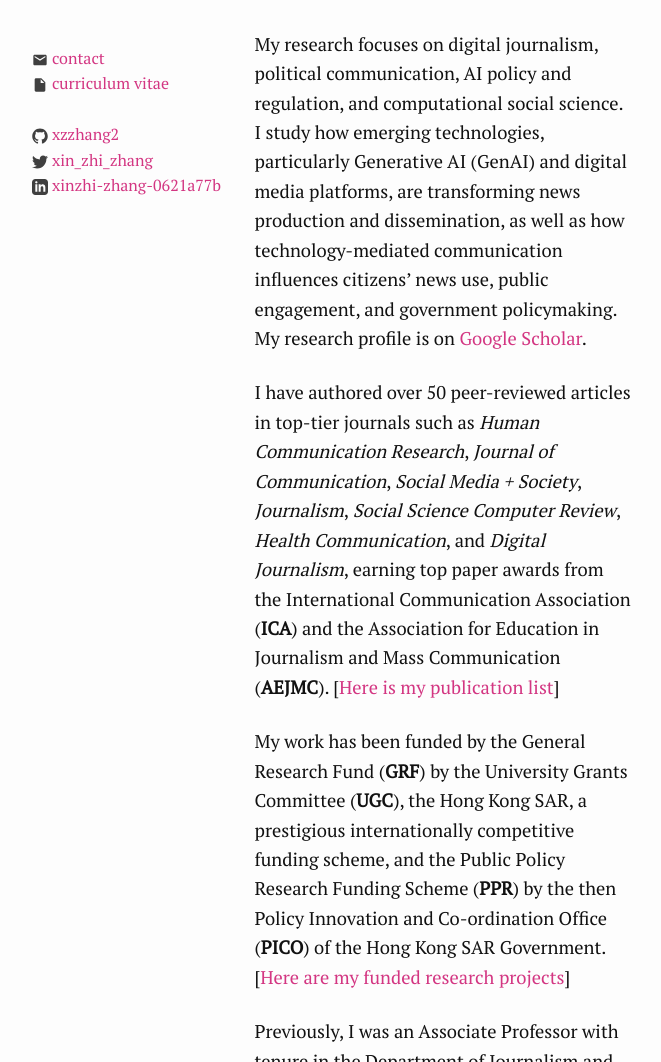
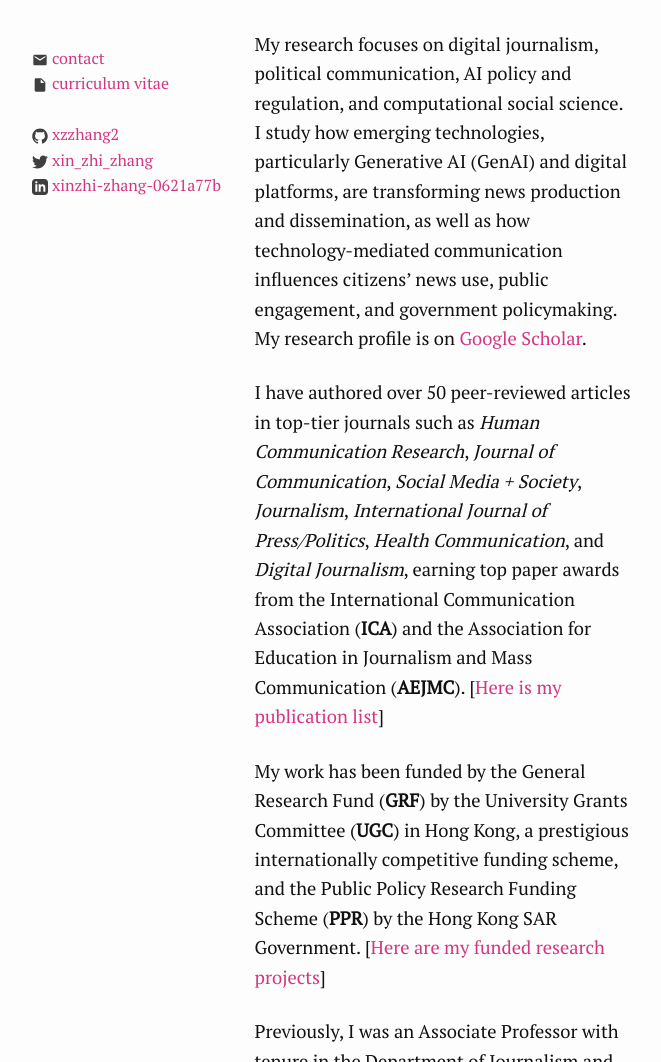
Before and after one commit to xzzhang2/xzzhang2.github.io, a Jekyll site: the page built from index.md, in a window 1280 px wide and 1400 px high, cut to the strip 338-1400 px from the top of the window. Shown: the whole strip, without its empty margins (308-969 px from the left). Built offline with Jekyll 4.4.1, drawn with Linux system fonts in a browser that asks for light colours; some of the changed text lies outside the part shown.

Commit message:
updating information

```diff
--- a/index.md
+++ b/index.md
@@ -9,16 +9,16 @@ seo:
 
 Welcome! I am Xinzhi Zhang, an Associate Professor with tenure in the [Department of Media and Communication](https://www.cityu.edu.hk/com/Profile.aspx?u=xzzhang2) (COM) at the [City University of Hong Kong](https://www.cityu.edu.hk/) (CityUHK).
 
-My research focuses on digital journalism, political communication, AI policy and regulation, and computational social science. I study how emerging technologies, particularly Generative AI (GenAI) and digital media platforms, are transforming news production and dissemination, as well as how technology-mediated communication influences citizens' news use, public engagement, and government policymaking. My research profile is on [Google Scholar](https://scholar.google.com.hk/citations?user=iOFeIDIAAAAJ).
+My research focuses on digital journalism, political communication, AI policy and regulation, and computational social science. I study how emerging technologies, particularly Generative AI (GenAI) and digital platforms, are transforming news production and dissemination, as well as how technology-mediated communication influences citizens' news use, public engagement, and government policymaking. My research profile is on [Google Scholar](https://scholar.google.com.hk/citations?user=iOFeIDIAAAAJ).
 
-I have authored over 50 peer-reviewed articles in top-tier journals such as *Human Communication Research*, *Journal of Communication*, *Social Media + Society*, *Journalism*, *Social Science Computer Review*, *Health Communication*, and *Digital Journalism*, earning top paper awards from the International Communication Association (**ICA**) and the Association for Education in Journalism and Mass Communication (**AEJMC**). [[Here is my publication list](https://xzzhang2.github.io/pages/pubs.html)]
+I have authored over 50 peer-reviewed articles in top-tier journals such as *Human Communication Research*, *Journal of Communication*, *Social Media + Society*, *Journalism*, *International Journal of Press/Politics*, *Health Communication*, and *Digital Journalism*, earning top paper awards from the International Communication Association (**ICA**) and the Association for Education in Journalism and Mass Communication (**AEJMC**). [[Here is my publication list](https://xzzhang2.github.io/pages/pubs.html)]
 
-My work has been funded by the General Research Fund (**GRF**) by the University Grants Committee (**UGC**), the Hong Kong SAR, a prestigious internationally competitive funding scheme, and the Public Policy Research Funding Scheme (**PPR**) by the then Policy Innovation and Co-ordination Office (**PICO**) of the Hong Kong SAR Government. [[Here are my funded research projects](https://xzzhang2.github.io/pages/projects.html)]
+My work has been funded by the General Research Fund (**GRF**) by the University Grants Committee (**UGC**) in Hong Kong, a prestigious internationally competitive funding scheme, and the Public Policy Research Funding Scheme (**PPR**) by the Hong Kong SAR Government. [[Here are my funded research projects](https://xzzhang2.github.io/pages/projects.html)]
 
 Previously, I was an Associate Professor with tenure in the Department of Journalism and the Department of Interactive Media in the School of Communication at the [Hong Kong Baptist University](https://www.hkbu.edu.hk/) and the founding Programme Director (2019 - 23) of [Master of Science (MSc) in AI and Digital Media](https://ar.hkbu.edu.hk/tpg-admissions/programmes/master-of-science-msc-in-ai-and-digital-media-approved-programme-under-ugc-s-targeted-tpg-programmes-fellowships-scheme), a pioneering postgraduate program of its kind in the Asia-Pacific region.
 
 I serve on the editorial boards of [*Human Communication Research*](https://academic.oup.com/hcr), [*Journalism & Mass Communication Quarterly*](https://journals.sagepub.com/home/jmq), [*Digital Journalism*](https://www.tandfonline.com/toc/rdij20/current) and [*Chinese Journal of Communication*](https://www.tandfonline.com/toc/rcjc20/current).
 
-I obtained Ph.D. in Media and Communication (2013) and an M.A. *with Distinction* in Communication and New Media (2009) from the [Department of Media and Communication](http://www6.cityu.edu.hk/com/) at [City University of Hong Kong](www.cityu.edu.hk). I have been a Visiting Scholar at the Department of Communication at [University of California, Davis](https://www.ucdavis.edu/) in 2022.
+I obtained Ph.D. in Media and Communication (2013) and an M.A. *with Distinction* in Communication and New Media (2009) from the [Department of Media and Communication](http://www6.cityu.edu.hk/com/) at [City University of Hong Kong](www.cityu.edu.hk). I was a Visiting Scholar at the Department of Communication at [University of California, Davis](https://www.ucdavis.edu/) in 2022.
 
-[Updated: Jan 2025]
+[Updated: Mar 2025]
```
Also changed, not shown: pages/Chinese.md (+1 -1 lines), pages/pubs.md (+5 -5 lines).
